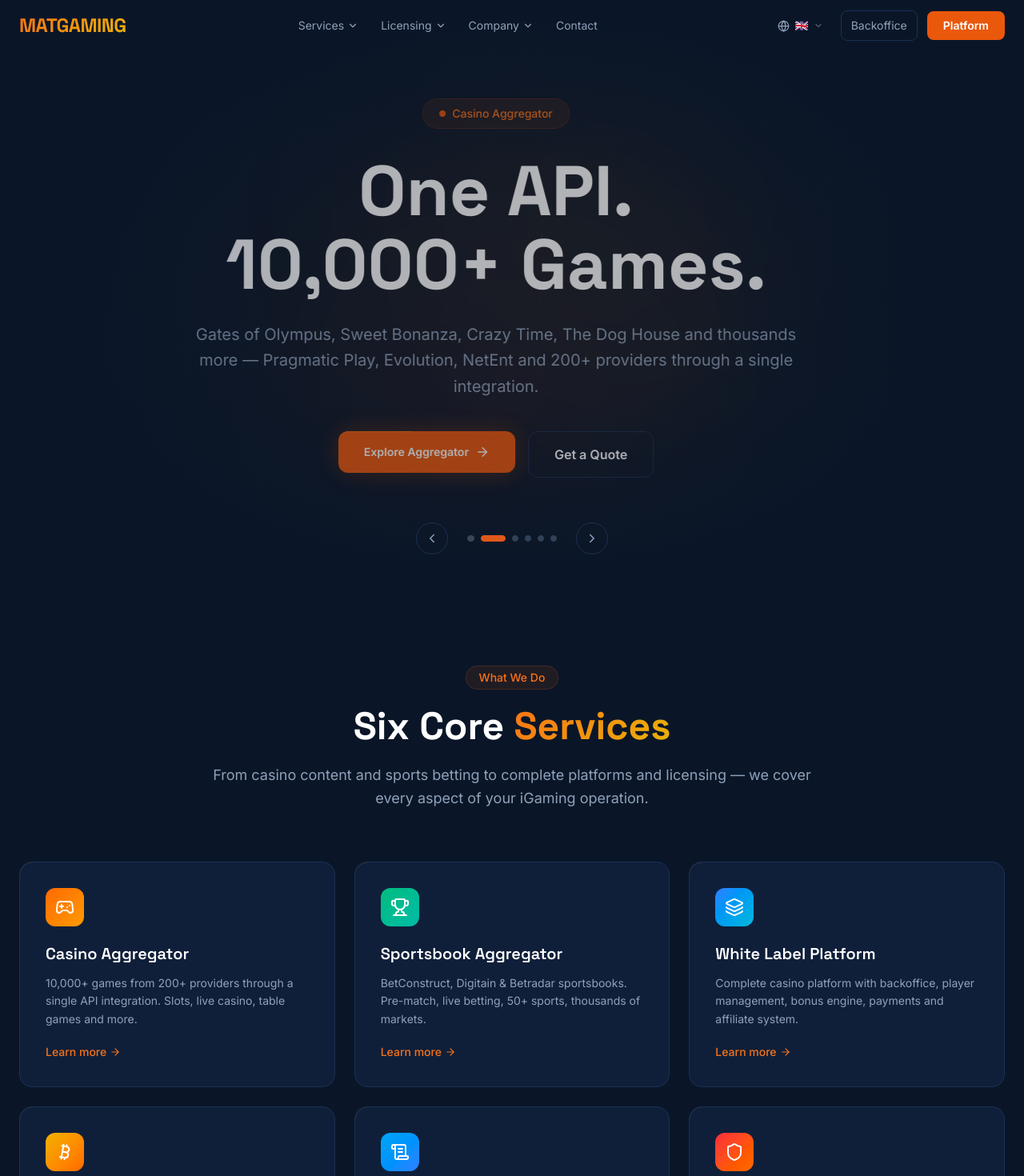
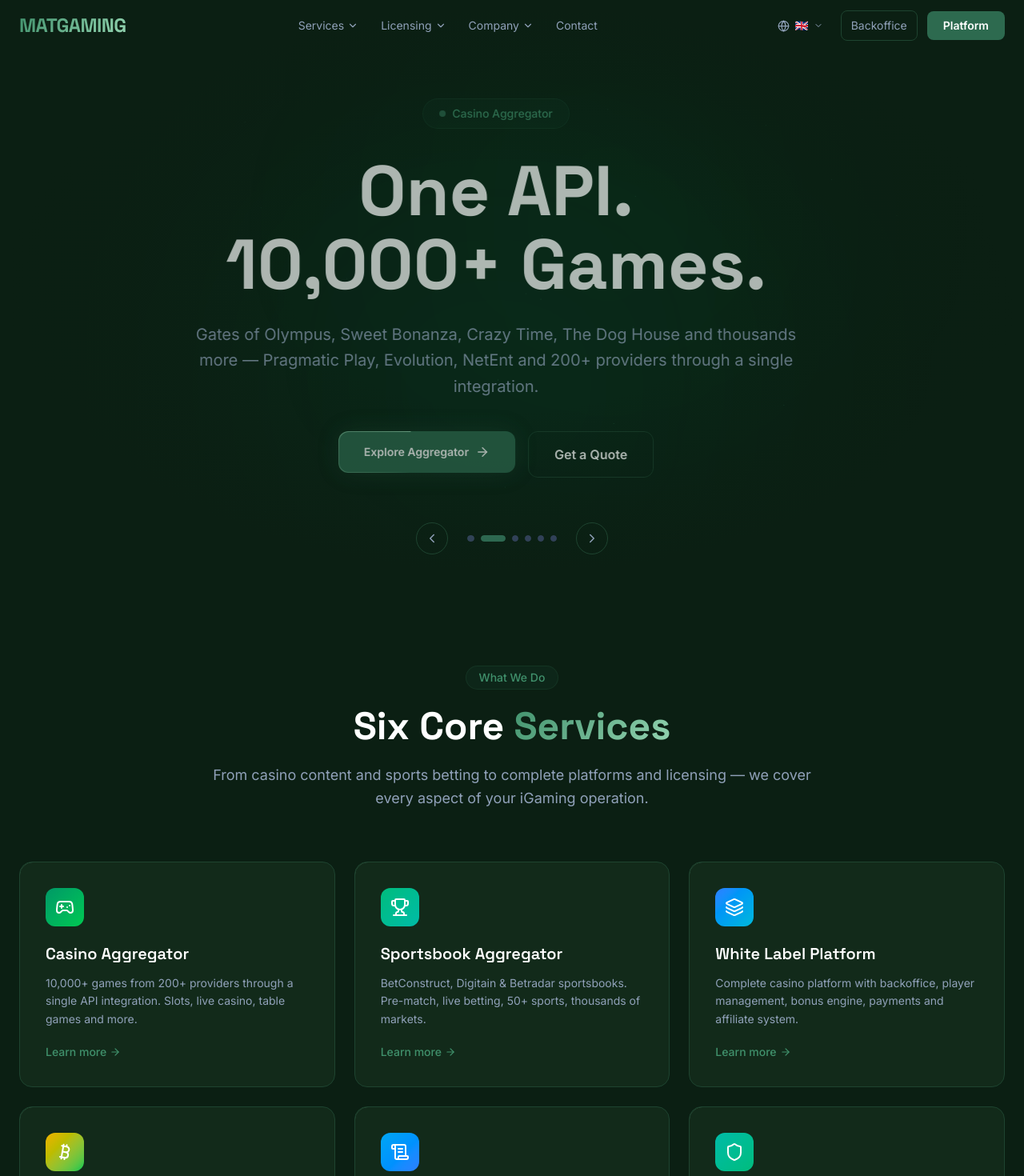
Before and after one commit to rio-mat/matgaming-landing, a React (Vite) app: page / in a window 1280 px wide. Shown: the top 1470 px of the page at 80% size. Built offline with nearby package versions, Linux system fonts and the light colour scheme.

Commit message:
feat: update color scheme to dark forest green theme

```diff
--- a/src/components/common.tsx
+++ b/src/components/common.tsx
@@ -86,7 +86,7 @@
         </motion.p>
         {cta && (
           <motion.div initial={{ opacity: 0, y: 20 }} animate={{ opacity: 1, y: 0 }} transition={{ duration: 0.5, delay: 0.3 }}>
-            <Link to={ctaHref} className="inline-flex items-center gap-2 bg-brand hover:bg-brand-dark text-white px-8 py-4 rounded-xl font-semibold transition-all shadow-[0_0_30px_rgba(234,88,12,0.3)] hover:shadow-[0_0_50px_rgba(234,88,12,0.4)]">
+            <Link to={ctaHref} className="inline-flex items-center gap-2 bg-brand hover:bg-brand-dark text-white px-8 py-4 rounded-xl font-semibold transition-all shadow-[0_0_30px_rgba(45,106,79,0.3)] hover:shadow-[0_0_50px_rgba(45,106,79,0.4)]">
               {cta} <ArrowRight size={18} />
             </Link>
           </motion.div>
@@ -106,7 +106,7 @@
           </div>
           <h3 className="font-display text-lg font-semibold text-white mb-2">{f.title}</h3>
           <p className="text-sm text-slate-400 leading-relaxed">{f.desc}</p>
-          <BorderBeam size={120} duration={15} colorFrom="#ea580c" colorTo="#f59e0b" />
+          <BorderBeam size={120} duration={15} colorFrom="#2d6a4f" colorTo="#95d5b2" />
         </motion.div>
       ))}
     </motion.div>
@@ -154,7 +154,7 @@
           <p className="text-white/70 text-lg mb-8 max-w-xl mx-auto">{t('cta.subtitle')}</p>
           <Link to="/contact">
             <ShimmerButton
-              shimmerColor="#ea580c"
+              shimmerColor="#2d6a4f"
               background="rgba(255,255,255,1)"
               borderRadius="12px"
               className="px-8 py-4 mx-auto"
--- a/src/components/magicui/border-beam.tsx
+++ b/src/components/magicui/border-beam.tsx
@@ -15,8 +15,8 @@
   size = 200,
   duration = 15,
   delay = 0,
-  colorFrom = "#ea580c",
-  colorTo = "#f59e0b",
+  colorFrom = "#2d6a4f",
+  colorTo = "#95d5b2",
   borderWidth = 1.5,
 }: BorderBeamProps) {
   return (
--- a/src/components/magicui/particles.tsx
+++ b/src/components/magicui/particles.tsx
@@ -16,7 +16,7 @@
   quantity = 50,
   staticity = 50,
   ease = 50,
-  color = "#ea580c",
+  color = "#2d6a4f",
   size = 0.4,
 }: ParticlesProps) {
   const canvasRef = useRef<HTMLCanvasElement>(null)
--- a/src/components/magicui/ripple.tsx
+++ b/src/components/magicui/ripple.tsx
@@ -26,7 +26,7 @@
         return (
           <div
             key={i}
-            className="absolute animate-ripple rounded-full border bg-orange-400/25"
+            className="absolute animate-ripple rounded-full border bg-emerald-400/25"
             style={{
               width: `${circleSize}px`,
               height: `${circleSize}px`,
@@ -34,7 +34,7 @@
               animationDelay: animDelay,
               borderStyle,
               borderWidth: "1px",
-              borderColor: `rgba(234, 88, 12, ${borderOpacity / 100})`,
+              borderColor: `rgba(45, 106, 79, ${borderOpacity / 100})`,
               top: "50%",
               left: "50%",
               translate: "-50% -50%",
--- a/src/index.css
+++ b/src/index.css
@@ -3,16 +3,16 @@
 @theme {
   --font-sans: 'Inter', system-ui, sans-serif;
   --font-display: 'Space Grotesk', system-ui, sans-serif;
-  --color-brand: #ea580c;
-  --color-brand-light: #f97316;
-  --color-brand-dark: #c2410c;
-  --color-accent: #f59e0b;
-  --color-accent-light: #fbbf24;
-  --color-surface: #0a1628;
-  --color-surface-2: #0f1f3a;
-  --color-surface-3: #162a4a;
-  --color-border: #1c3054;
-  --color-border-light: #264170;
+  --color-brand: #2d6a4f;
+  --color-brand-light: #40916c;
+  --color-brand-dark: #1b4332;
+  --color-accent: #95d5b2;
+  --color-accent-light: #b7e4c7;
+  --color-surface: #0b1f13;
+  --color-surface-2: #122a1a;
+  --color-surface-3: #1a3a25;
+  --color-border: #1e4430;
+  --color-border-light: #2d6a4f;
 }
 
 html {
@@ -22,12 +22,12 @@
 body {
   margin: 0;
   background: var(--color-surface);
-  color: #8b9dc3;
+  color: #a3c4b0;
   font-family: var(--font-sans);
 }
 
 .gradient-text {
-  background: linear-gradient(135deg, #f97316, #eab308);
+  background: linear-gradient(135deg, #40916c, #95d5b2);
   -webkit-background-clip: text;
   -webkit-text-fill-color: transparent;
   background-clip: text;
@@ -43,7 +43,7 @@
 .card:hover {
   border-color: var(--color-border-light);
   transform: translateY(-2px);
-  box-shadow: 0 8px 32px rgba(234, 88, 12, 0.08);
+  box-shadow: 0 8px 32px rgba(45, 106, 79, 0.1);
 }
 
 .provider-logo {
--- a/src/pages/Home.tsx
+++ b/src/pages/Home.tsx
@@ -15,12 +15,12 @@
 import { AnimatedShinyText } from '../components/magicui/animated-shiny-text'
 
 const servicesMeta = [
-  { icon: Gamepad2, key: 'casinoAgg', titleKey: 'nav.casinoAggregator', href: '/casino-aggregator', color: 'from-orange-500 to-amber-500' },
+  { icon: Gamepad2, key: 'casinoAgg', titleKey: 'nav.casinoAggregator', href: '/casino-aggregator', color: 'from-emerald-600 to-green-500' },
   { icon: Trophy, key: 'sportsbookAgg', titleKey: 'nav.sportsbookAggregator', href: '/sportsbook-aggregator', color: 'from-emerald-500 to-teal-500' },
   { icon: Layers, key: 'whiteLabel', titleKey: 'nav.whiteLabel', href: '/white-label', color: 'from-blue-500 to-cyan-500' },
-  { icon: Bitcoin, key: 'cryptoCasino', titleKey: 'nav.cryptoCasino', href: '/crypto-casino', color: 'from-yellow-500 to-orange-500' },
+  { icon: Bitcoin, key: 'cryptoCasino', titleKey: 'nav.cryptoCasino', href: '/crypto-casino', color: 'from-yellow-500 to-green-500' },
   { icon: ScrollText, key: 'curacaoLicense', titleKey: 'nav.curacaoLicense', href: '/curacao-license', color: 'from-sky-500 to-blue-500' },
-  { icon: Shield, key: 'anjouanLicense', titleKey: 'nav.anjouanLicense', href: '/anjouan-license', color: 'from-red-500 to-orange-500' },
+  { icon: Shield, key: 'anjouanLicense', titleKey: 'nav.anjouanLicense', href: '/anjouan-license', color: 'from-teal-500 to-emerald-500' },
 ]
 
 const bannerHrefs = ['/casino-aggregator', '/sportsbook-aggregator', '/white-label', '/crypto-casino', '/curacao-license', '/anjouan-license']
@@ -61,11 +61,11 @@
   return (
     <section className="relative min-h-[90vh] flex items-center overflow-hidden">
       {/* Particles background */}
-      <Particles className="absolute inset-0 z-0" quantity={40} color="#ea580c" size={0.5} />
+      <Particles className="absolute inset-0 z-0" quantity={40} color="#2d6a4f" size={0.5} />
 
       <div className="absolute inset-0 z-[1]">
-        <div className="absolute top-1/4 left-1/4 w-[600px] h-[600px] bg-orange-500/8 rounded-full blur-[180px]" />
-        <div className="absolute bottom-1/3 right-1/4 w-[400px] h-[400px] bg-amber-500/5 rounded-full blur-[140px]" />
+        <div className="absolute top-1/4 left-1/4 w-[600px] h-[600px] bg-emerald-500/8 rounded-full blur-[180px]" />
+        <div className="absolute bottom-1/3 right-1/4 w-[400px] h-[400px] bg-green-500/5 rounded-full blur-[140px]" />
       </div>
       <div className="absolute inset-0 z-[2] bg-[radial-gradient(ellipse_at_center,transparent_30%,var(--color-surface)_70%)]" />
 
@@ -96,10 +96,10 @@
             <div className="flex flex-col sm:flex-row gap-4 justify-center">
               <Link to={bannerHrefs[current]}>
                 <ShimmerButton
-                  shimmerColor="#f97316"
-                  background="rgba(234,88,12,1)"
+                  shimmerColor="#95d5b2"
+                  background="rgba(45,106,79,1)"
                   borderRadius="12px"
-                  className="px-8 py-4 shadow-[0_0_30px_rgba(234,88,12,0.3)]"
+                  className="px-8 py-4 shadow-[0_0_30px_rgba(45,106,79,0.3)]"
                 >
                   {b.cta} <ArrowRight size={18} />
                 </ShimmerButton>
```
